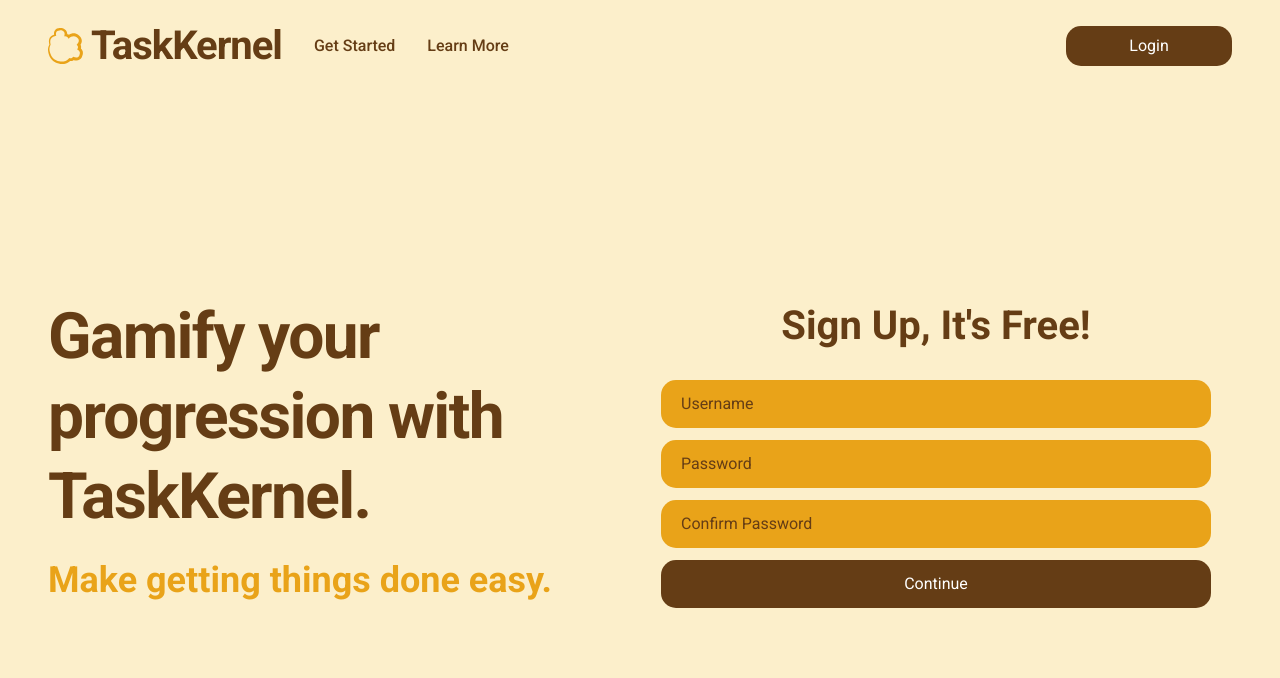
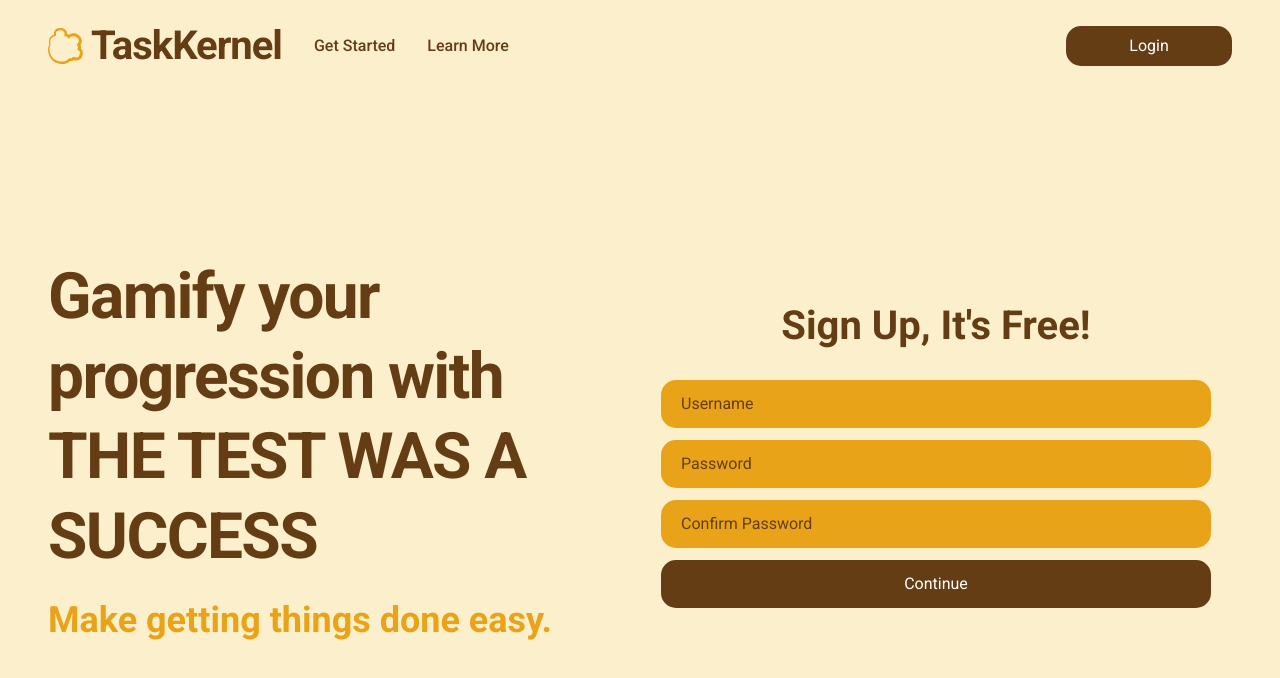
Before and after one commit to spencerwest-dev/TaskKernel, a React (Create React App) app in the folder frontend/: page / in a window 1280 px wide. Shown: the top 678 px of the page. Built offline with nearby package versions, Linux system fonts and the light colour scheme.

Commit message:
TESTING INDEX THING

```diff
--- a/frontend/src/pages/landing/index.jsx
+++ b/frontend/src/pages/landing/index.jsx
@@ -39,7 +39,7 @@ function LandingPage() {
               <br />
               progression with
               <br />
-              TaskKernel.
+              THE TEST WAS A SUCCESS
             </h1>
             <p className="text-[#E9A319] font-bold text-[36px] mt-4 whitespace-nowrap">
               Make getting things done easy.
```
